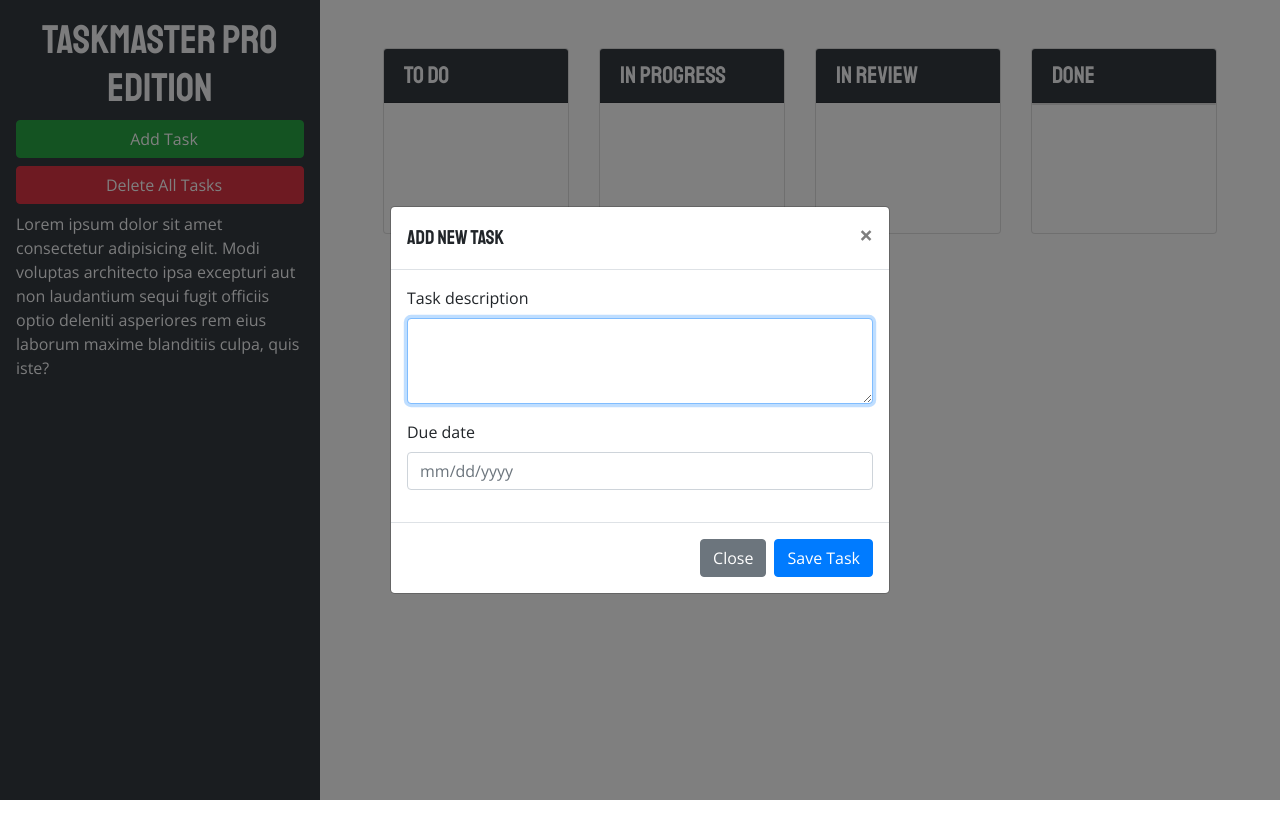
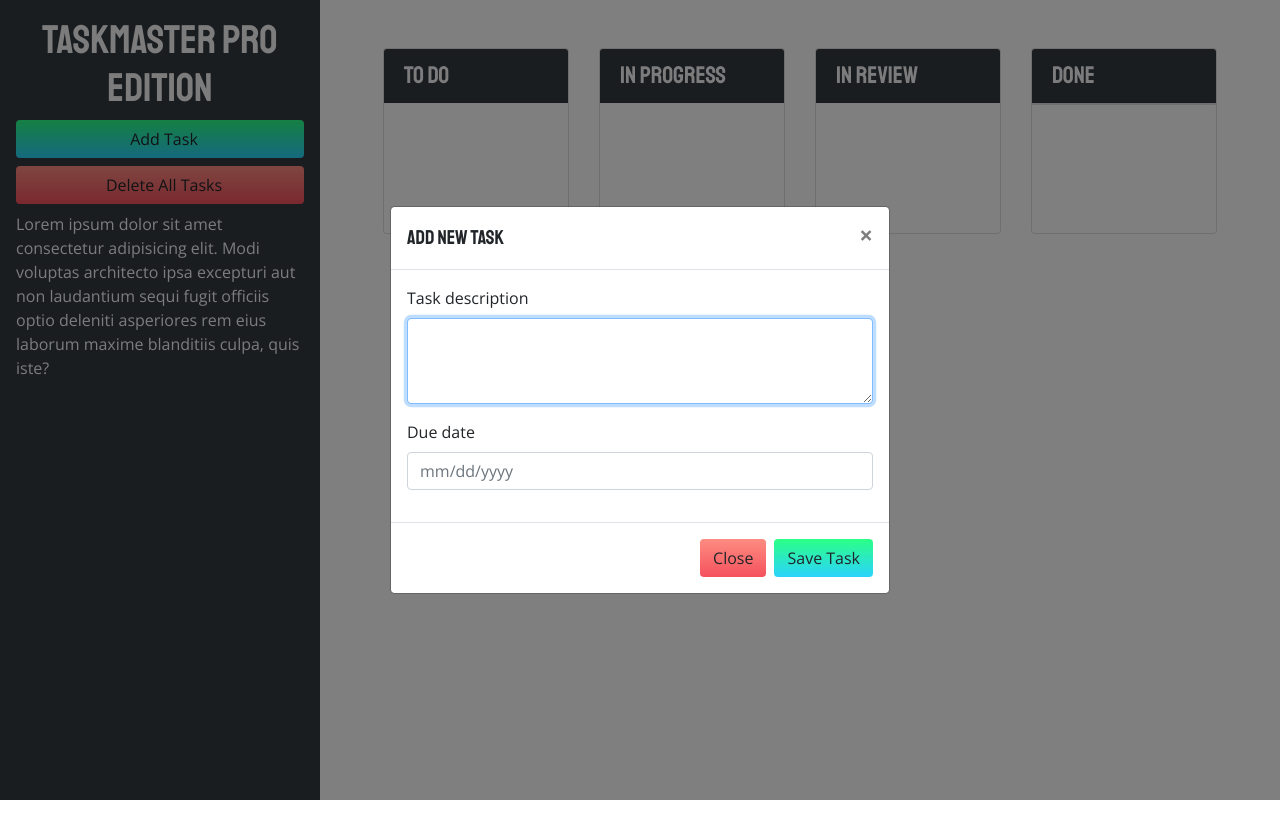
Before and after one commit to awnasworthy/taskmaster-pro, a plain HTML site: page index.html in a window 1280 px wide. Both pictures are taken after a click on the button "Add Task". After the commit the page ends 800 px from the top, so only its background shows below. Drawn offline with nearby package versions, Linux system fonts and the light colour scheme; a web font is replaced by a local one.

Commit message:
complete

```diff
--- a/assets/css/style.css
+++ b/assets/css/style.css
@@ -41,3 +41,23 @@ h6 {
 .bottom-trash-active{
   background-color: rgba(234,0,39,1);
 }
+
+.btn-add, .btn-save {
+  background-color: #FA8BFF;
+  background-image: linear-gradient(45deg, #FA8BFF 0%, #2BD2FF 52%, #2BFF88 90%);
+  transition: all .5s ease-out;
+  background-size: 1px 100px;
+  background-position: 0 -10px;
+}
+
+.btn-close, .btn-delete {
+  background-color: #EA0028;
+  background-image: linear-gradient(180deg, #FF9A8B 0%, #EA0028 100%);
+  transition: all .5s ease-out;
+  background-size: 1px 100px;
+  background-position: 0 -10px;
+}
+
+.btn-add:hover, .btn-close:hover, .btn-delete:hover, .btn-save:hover {
+  background-position: 1px -50px;
+}
--- a/assets/js/script.js
+++ b/assets/js/script.js
@@ -103,7 +103,7 @@ $("#task-form-modal").on("shown.bs.modal", function() {
 });
 
 // save button in modal was clicked
-$("#task-form-modal .btn-primary").click(function() {
+$("#task-form-modal .btn-save").click(function() {
   // get form values
   var taskText = $("#modalTaskDescription").val();
   var taskDate = $("#modalDueDate").val();
@@ -204,10 +204,12 @@ $(".card .list-group").sortable({
   activate: function(event) {
     console.log("activate", this);
     $(this).addClass("dropover")
+    $('.bottom-trash').addClass("bottom-trash-drag")
   },
   deactivate: function(event) {
     console.log("deactivate", this);
     $(this).removeClass('dropover')
+    $('.bottom-trash').removeClass("bottom-trash-drag")
   },
   over: function(event) {
     console.log("over", event.target);
@@ -259,12 +261,15 @@ $("#trash").droppable({
   drop: function(event, ui) {
     console.log("drop");
     ui.draggable.remove();
+    $('.bottom-trash').removeClass("bottom-trash-active");
   },
   over: function(event, ui) {
     console.log("over");
+    $('.bottom-trash').addClass("bottom-trash-active");
   },
   out: function(event, ui) {
     console.log("out");
+    $('.bottom-trash').removeClass("bottom-trash-active");
   }
 });
 
--- a/index.html
+++ b/index.html
@@ -18,9 +18,9 @@
   <div class="row min-vh-100 no-gutters">
     <header class="col-12 col-lg-3 bg-dark text-light sticky-top d-flex flex-column p-4 p-lg-3">
       <h1 class="text-center"><span class="oi oi-task d-inline d-lg-none"></span>Taskmaster Pro Edition</h1>
-      <button id="create-task" class="btn btn-block btn-success" data-toggle="modal" data-target="#task-form-modal"><span class="oi oi-plus mr-2"></span>Add
+      <button id="create-task" class="btn btn-block btn-add" data-toggle="modal" data-target="#task-form-modal"><span class="oi oi-plus mr-2"></span>Add
         Task</button>
-      <button id="remove-tasks" class="btn btn-block btn-danger"><span class="oi oi-trash mr-2"></span>Delete All Tasks</button>
+      <button id="remove-tasks" class="btn btn-block btn-delete"><span class="oi oi-trash mr-2"></span>Delete All Tasks</button>
       <p class="d-none d-lg-block"><span class="oi oi-task display-1 text-center mb-2 d-none d-lg-block mt-auto"></span>Lorem ipsum dolor sit amet consectetur adipisicing elit. Modi voluptas architecto ipsa
         excepturi aut non
         laudantium sequi fugit officiis optio deleniti asperiores rem eius laborum maxime blanditiis culpa, quis iste?
@@ -65,7 +65,7 @@
   </div>
   <!-- done end -->
       </div>
-      <div id="trash" class="mt-auto">
+      <div id="trash" class="overflow-hidden mt-auto">
         <div class="w-100 bottom-trash p-3 text-center">
           <span class="mx-auto mb-4 oi oi-trash mr-2"></span>Drop Here to Remove.
         </div>
@@ -97,8 +97,8 @@
           </form>
         </div>
         <div class="modal-footer">
-          <button type="button" class="btn btn-secondary" data-dismiss="modal">Close</button>
-          <button type="button" class="btn btn-primary">Save Task</button>
+          <button type="button" class="btn btn-close" data-dismiss="modal">Close</button>
+          <button type="button" class="btn btn-save">Save Task</button>
         </div>
       </div>
     </div>
```
